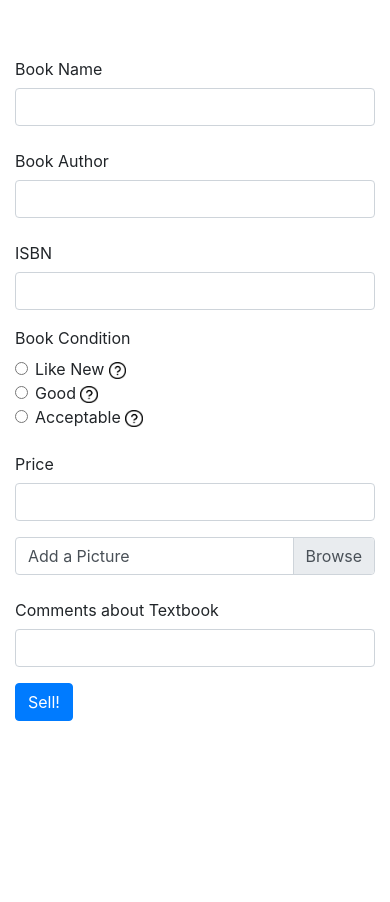
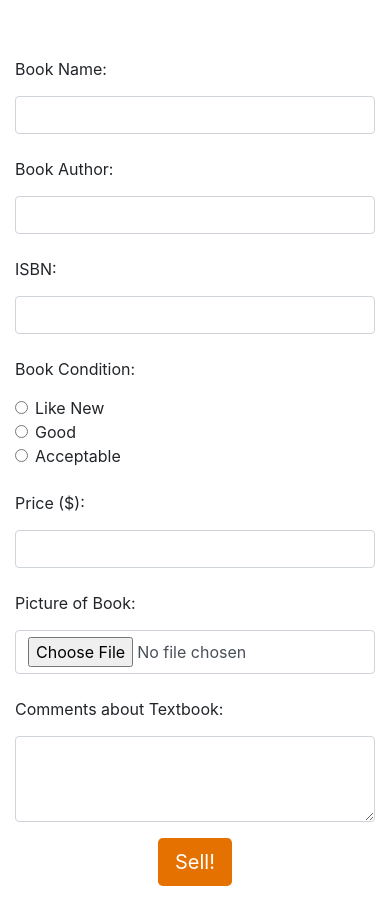
Before and after one commit to anlandu/textbook-exchange, a Django app: page /sell/ in a window 390 px wide. Shown: the part 56-958 px from the top of the page. Before the commit the page ends 777 px from the top, so only its background shows below. Run offline with Django 3.2, Linux system fonts and the light colour scheme; some libraries are stand-ins or nearby versions.

Commit message:
added sell form - used forms.py also changed breakpoints for lines of the form from sm to md

```diff
--- /dev/null
+++ b/textbook_exchange/forms.py
@@ -0,0 +1,13 @@
+from django import forms
+
+class SellForm(forms.Form):
+    book_name = forms.CharField(label='Book Name', max_length=100, widget=forms.TextInput(attrs={'class': 'form-control'}))
+    book_author = forms.CharField(label='Book Author', max_length=100, widget=forms.TextInput(attrs={'class': 'form-control'}))
+    isbn = forms.IntegerField(label='ISBN', min_value=0, widget=forms.NumberInput(attrs={'class': 'form-control'}))
+    book_condition = forms.ChoiceField(label='Book Condition', choices=[("likenew", "Like New"),("good", "Good"), ("acceptable", "Acceptable")], widget=forms.RadioSelect(attrs={'class': 'form-check-input'}))
+    price = forms.DecimalField(label='Price ($)', min_value=0.0, max_value=400.0, widget=forms.NumberInput(attrs={'class': 'form-control'}))
+    picture = forms.ImageField(label='Picture of Book', widget=forms.FileInput(attrs={'class': 'form-control'}))
+    comments = forms.CharField(label='Comments about Textbook', max_length=300, widget=forms.Textarea(attrs={'class': 'form-control', 'rows': '3'}))
+
+    def submit_suggestion(self):
+        print(self.cleaned_data['book_name'] + " by " + self.cleaned_data['book_author'])
--- a/textbook_exchange/templates/textbook_exchange/sell.html
+++ b/textbook_exchange/templates/textbook_exchange/sell.html
@@ -1,25 +1,35 @@
 {% extends "textbook_exchange/base.html" %}
 {% load static %}
+
 {% block content %}
 <form>
+    <fieldset>
         <div class="form-group row">
-    <label for="bookName" class="col-sm-2 col-form-label">Book Name</label>
-    <div class="col-sm-10">
-        <input type="text" class="form-control" id="bookName">
+            <div class="col-md-2 col-form-label">{{ form.book_name.label_tag }}</div>
+            <div class="col-md-10">{{ form.book_name }}</div>
+        </div>
+        <div class="form-group row">
+            <div class="col-md-2 col-form-label">{{ form.book_author.label_tag }}</div>
+            <div class="col-md-10">{{ form.book_author }}</div>
+        </div>
+        <div class="form-group row">
+            <div class="col-md-2 col-form-label">{{ form.isbn.label_tag }}</div>
+            <div class="col-md-10">{{ form.isbn }}</div>
+        </div>
+
+        <div class="form-group row">
+            <div class="col-md-2 col-form-label">{{ form.book_condition.label_tag }}</div>
+            <div class="col-md-10">
+                {% for choice in form.book_condition %}
+                    <div class="form-check">
+                        {{ choice.tag }}
+                        <label class="form-check-label" for="{{ choice.id_for_label }}">{{ choice.choice_label }}</label>
+                    </div>
+                {% endfor %}
             </div>
         </div>
-    <div class="form-group row">
-    <label for="bookAuthor" class="col-sm-2 col-form-label">Book Author</label>
-    <div class="col-sm-10">
-        <input type="text" class="form-control" id="bookAuthor">
-    </div>
-    </div>
-    <div class="form-group row">
-    <label for="ISBN" class="col-sm-2 col-form-label">ISBN</label>
-    <div class="col-sm-10">
-        <input type="text" class="form-control" id="isbn">
-    </div>
-    </div>
+    </fieldset>
+    <!--
         <fieldset class="form-group">
         <div class="row">
             <legend class="col-form-label col-sm-2 pt-0">Book Condition</legend>
@@ -45,30 +55,28 @@
             </div>
         </div>
     </fieldset>
+-->
+
+    <fieldset>
         <div class="form-group row">
-    <label for="price" class="col-sm-2 col-form-label">Price</label>
-    <div class="col-sm-10">
-        <input type="text" class="form-control" id="price">
-    </div>
-    </div>
-
-    <div class="input-group mb-3">
-    <div class="custom-file">
-    <input type="file" class="custom-file-input" id="inputGroupFile01">
-    <label class="custom-file-label" for="inputGroupFile01">Add a Picture</label>
-    </div>
+            <div class="col-md-2 col-form-label">{{ form.price.label_tag }}</div>
+            <div class="col-md-10">{{ form.price }}</div>
         </div>
 
         <div class="form-group row">
-    <label for="comments" class="col-sm-2 col-form-label">Comments about Textbook</label>
-    <div class="col-sm-10">
-        <input type="text" class="form-control" id="comments">
-    </div>
+            <div class="col-md-2 col-form-label">{{ form.picture.label_tag }}</div>
+            <div class="col-md-10">{{ form.picture }}</div>
         </div>
 
         <div class="form-group row">
-    <div class="col-sm-10">
-        <button type="submit" class="btn btn-primary">Sell!</button>
+            <div class="col-md-2 col-form-label">{{ form.comments.label_tag }}</div>
+            <div class="col-md-10">{{ form.comments }}</div>
+        </div>
+    </fieldset>
+
+    <div class="form-group row">
+        <div class="col-12 text-center">
+            <button type="submit" class="btn btn-lg btn-uva">Sell!</button>
         </div>
     </div>
 </div>
--- a/textbook_exchange/views.py
+++ b/textbook_exchange/views.py
@@ -1,5 +1,6 @@
 from django.shortcuts import render
 from django.views import generic
+from .forms import SellForm
 
 def get_logged_in(request):
     if request.user.is_authenticated:
@@ -27,5 +28,6 @@ def buy_books(request):
 def sell_books(request):
     context=get_logged_in(request)
     context['title']='Sell Books'
+    context['form'] = SellForm
 
     return render(request, 'textbook_exchange/sell.html', context=context)
```
Lines whose indentation alone changed are shown as unchanged.
